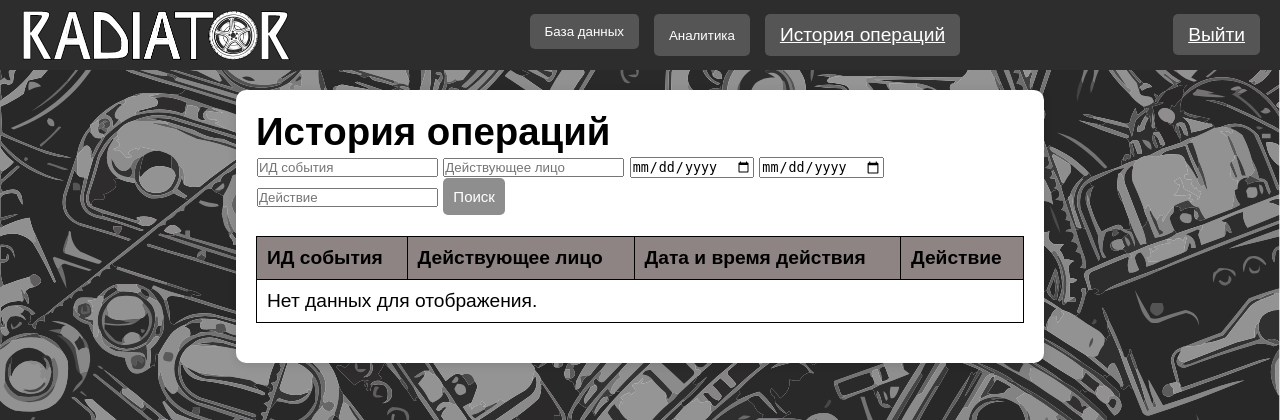
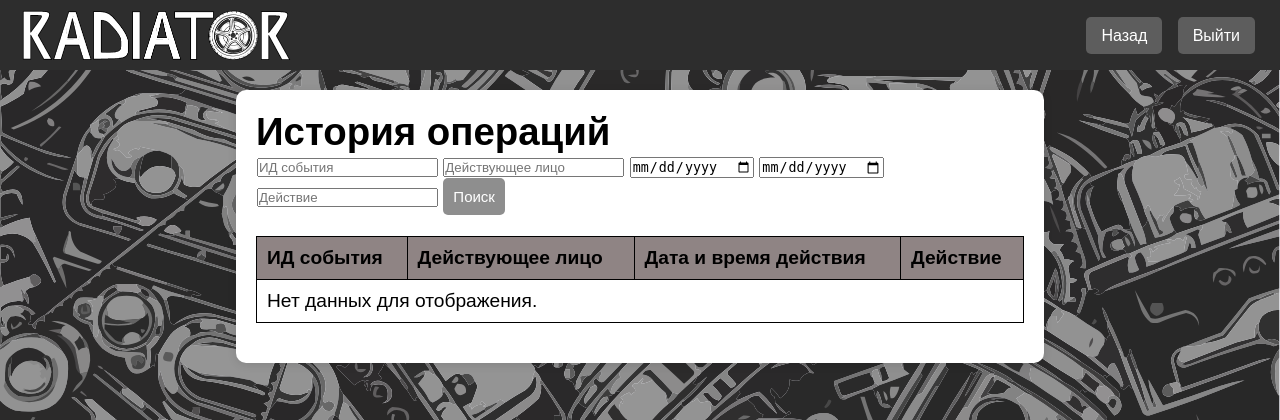
Before and after one commit to rostixageenko/php5, a PHP site: page /activity_log.php in a window 1280 px wide. Shown: the top 420 px of the page. Run offline with PHP 8.4, Linux system fonts and the light colour scheme; data that the repository does not hold is empty.

Commit message:
fixed header button

```diff
--- a/activity_log.php
+++ b/activity_log.php
@@ -82,24 +82,10 @@ try {
 
 <header>
 <img src="image/logo5.png" alt="Логотип" class="logo">
-    <div class="menu">
-        <div class="dropdown">
-            <button class="button">База данных</button>
-            <div class="dropdown-content">
-                <a href="?table=users">Пользователи</a>
-                <a href="?table=auto_parts">Запчасти</a>
-                <a href="?table=orders">Заказы</a>
-                <a href="?table=customers">Покупатели</a>
-                <a href="?table=staff">Сотрудники</a>
-                <a href="?table=suppliers">Поставщики</a>
-                <a href="?table=inventory">Инвентарь</a>
-                <a href="?table=cars">Автомобили</a>
-            </div>
-        </div>
-        <button class="button">Аналитика</button>
-        <a href="activity_log.php" class="button">История операций</a>
-    </div>
-    <p><a href="index.php?logout='1'" class="button">Выйти</a></p>
+    <p>
+    <a href="admin_interface_main.php" class="button">Назад</a>
+    <a href="index.php?logout='1'" class="button">Выйти</a>
+</p>
 </header>
 
 <main>
--- a/style.css
+++ b/style.css
@@ -10,8 +10,8 @@ body {
   font-family: Arial, sans-serif;
   background: #f8f8ff;
   background-image: url('image/backimage.svg');
-  background-size: cover; /*Масштабирует изображение, чтобы оно охватывало весь фон */
-  background-position: center; /*Центрирует изображение  */
+  background-size: cover; /* Масштабирует изображение, чтобы оно охватывало весь фон */
+  background-position: center; /* Центрирует изображение */
 }
 
 /* Стили для блока <main> */
@@ -48,7 +48,6 @@ th {
   background-color: #8f8484; /* Фон для заголовков таблицы */
 }
 
-
 /* Стили для заголовка */
 .header {
   width: 30%;
@@ -65,7 +64,7 @@ th {
 /* Стили для форм и контента */
 form, .content {
   width: 100%;
-  margin: 0px ;
+  margin: 0px;
   padding: 0px;
   border: 1px solid #ffffff;
   background: white;
@@ -131,7 +130,6 @@ form, .content {
   margin: 0;
 }
 
-
 .logo {
   max-height: 50px;
   margin-right: 20px;
@@ -154,7 +152,6 @@ form, .content {
   padding: 10px 20px;
 }
 
-
 /* Стили для кнопок в шапке */
 .menu {
   display: flex;
@@ -173,6 +170,35 @@ form, .content {
 
 .button:hover {
   background-color: #777;
+}
+
+/* Общий стиль для всех кнопок */
+.button {
+  background-color: #5d5d5d; /* Основной цвет кнопки */
+  color: white; /* Цвет текста */
+  padding: 10px 15px; /* Отступы */
+  border: none; /* Без рамки */
+  border-radius: 5px; /* Скругленные углы */
+  cursor: pointer; /* Указатель при наведении */
+  font-size: 16px; /* Размер шрифта */
+  margin: 5px; /* Отступы между кнопками */
+  transition: background-color 0.3s, transform 0.2s; /* Плавные переходы */
+}
+
+/* Специфичный стиль для кнопок в header */
+.header .button {
+  background-color: #6d6d6d; /* Цвет кнопки в header */
+}
+
+/* Эффект при наведении для всех кнопок */
+.button:hover {
+  background-color: #4a4a4a; /* Цвет кнопки при наведении */
+  transform: scale(1.05); /* Увеличение при наведении */
+}
+
+/* Эффект при нажатии для всех кнопок */
+.button:active {
+  transform: scale(0.95); /* Уменьшение при нажатии */
 }
 
 /* Адаптивные стили */
@@ -205,3 +231,42 @@ form, .content {
 .login_register-form input {
   width: 95%; /* Полная ширина */
 }
+
+/* Стили для выпадающего меню */
+.dropdown {
+  position: relative;
+  display: inline-block;
+}
+
+.dropdown-content {
+  display: none; /* Скрыть по умолчанию */
+  position: absolute; /* Позиционирование */
+  background-color: white; /* Белый фон */
+  min-width: 160px; /* Минимальная ширина */
+  box-shadow: 0px 8px 16px 0px rgba(0, 0, 0, 0.2); /* Тень */
+  z-index: 1; /* На переднем плане */
+}
+
+.dropdown:hover .dropdown-content {
+  display: block; /* Показать при наведении */
+}
+
+.dropdown-content a {
+  color: black; /* Цвет текста */
+  padding: 12px 16px; /* Внутренние отступы */
+  text-decoration: none; /* Убрать подчеркивание */
+  display: block; /* Блочный элемент */
+}
+
+.dropdown-content a:hover {
+  background-color: #ddd; /* Фон при наведении */
+}
+/* Убираем подчеркивание у ссылок */
+a {
+  text-decoration: none; /* Убирает подчеркивание */
+}
+
+/* Убираем подчеркивание при наведении */
+a:hover {
+  text-decoration: none; /* Убирает подчеркивание при наведении */
+}
```
Also changed, not shown: admin_interface_main.php (+1 -44 lines). Lines whose indentation alone changed are shown as unchanged.
